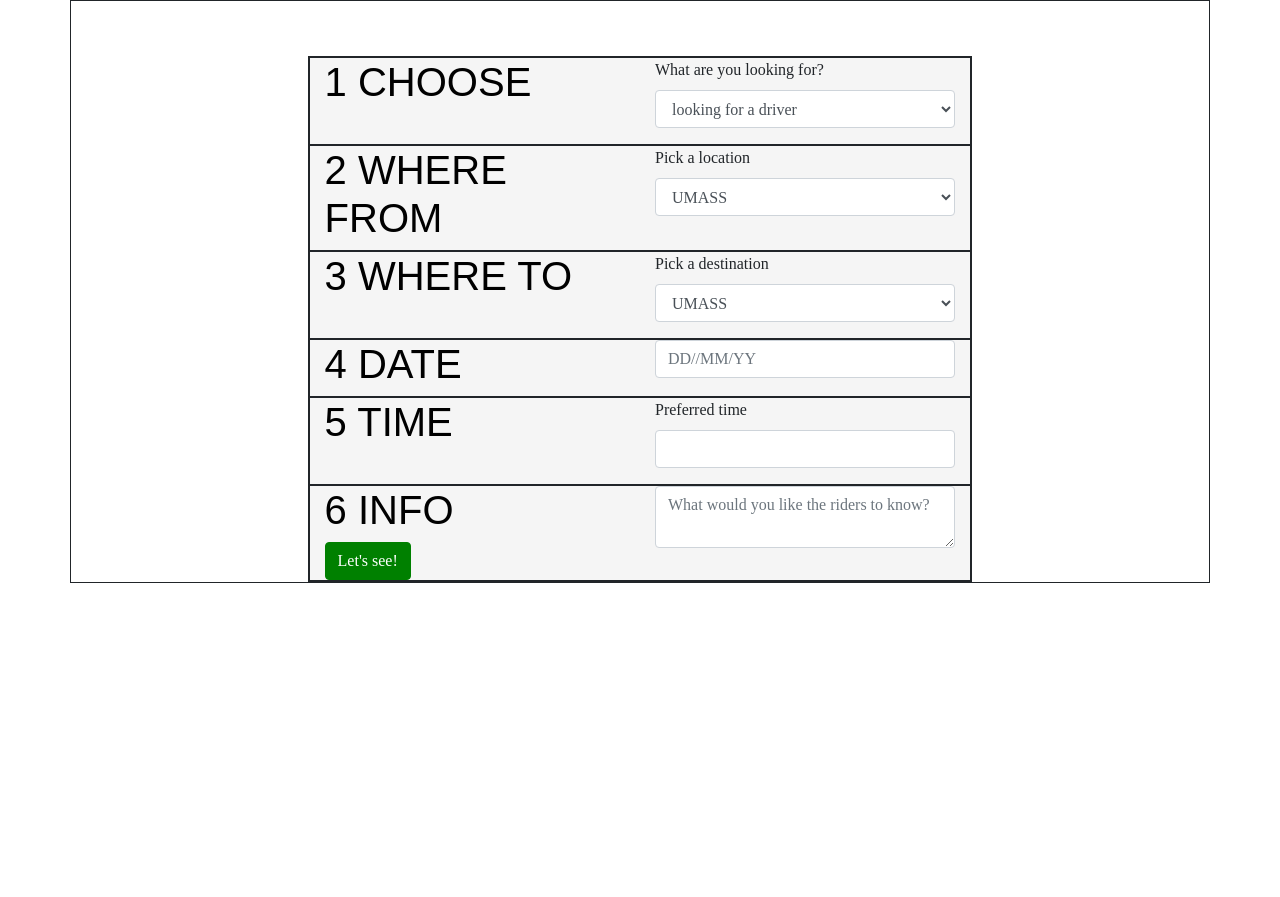
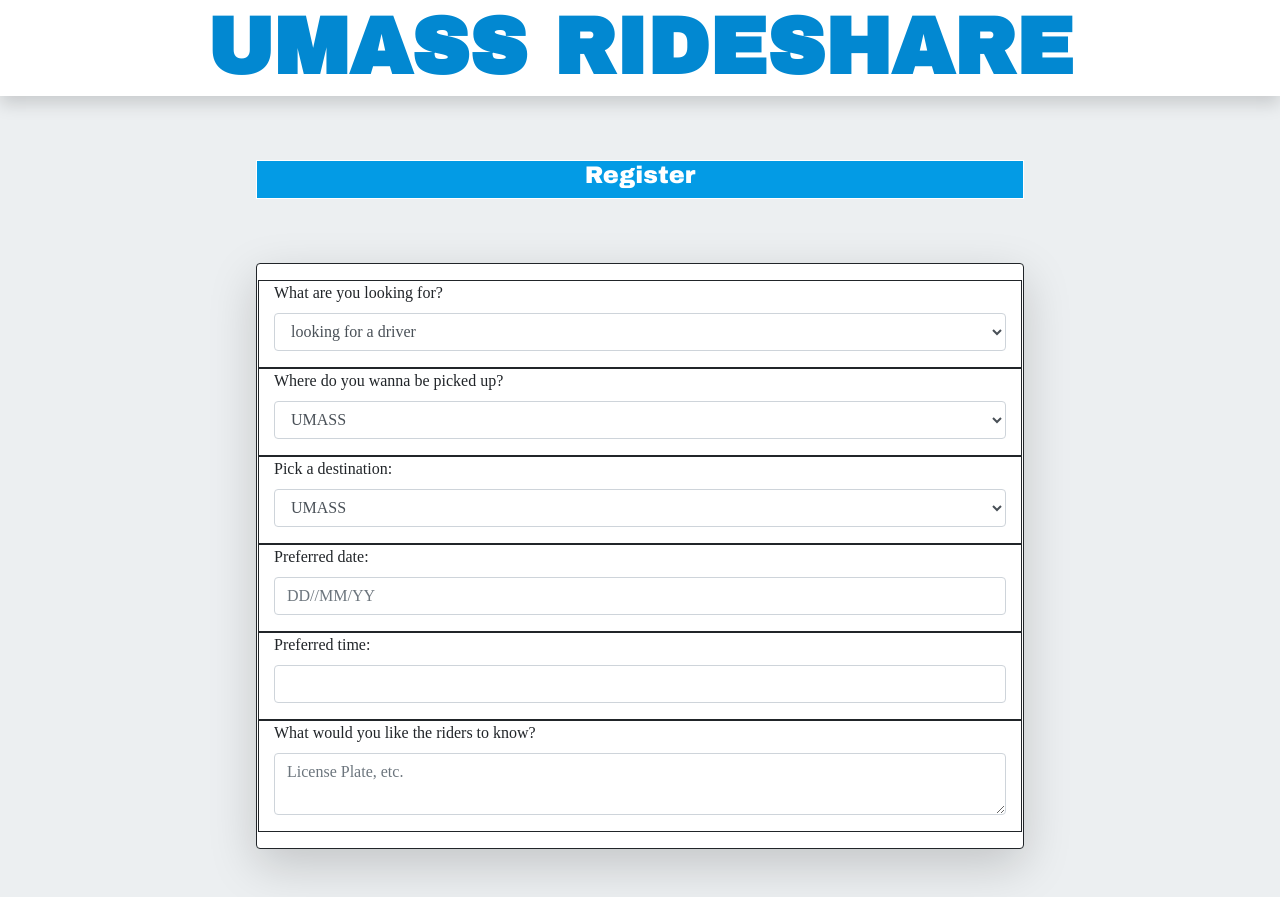
Before and after one commit to ymekky/cs326-final-vav, a website: page info.html in a window 1280 px wide. Before the commit the page ends 800 px from the top, so only its background shows below. Drawn offline with nearby package versions, Linux system fonts and the light colour scheme; a web font is replaced by a local one.

Commit message:
changed font + less plain

```diff
--- a/info.html
+++ b/info.html
@@ -5,15 +5,24 @@
         <meta name="viewport" content="width=device-width, initial-scale=1, shrink-to-fit=no">
 
         <title>UMass Rideshare</title>
+        <link href="https://fonts.googleapis.com/css2?family=Archivo&display=swap" rel="stylesheet">
+        <link href="https://fonts.googleapis.com/css?family=Archivo+Black|Judson:400,700" rel="stylesheet">
+
+        <link href="https://fonts.googleapis.com/css2?family=Lato:wght@300;400&display=swap" rel="stylesheet">
+
         <link rel="stylesheet" href="index.css">
         <link rel="stylesheet" href="https://cdn.jsdelivr.net/npm/bootstrap@4.5.3/dist/css/bootstrap.min.css" integrity="sha384-TX8t27EcRE3e/ihU7zmQxVncDAy5uIKz4rEkgIXeMed4M0jlfIDPvg6uqKI2xXr2" crossorigin="anonymous">
     </head>
-    <body class="container">
-        <div class="container details">
+    <body style="background-color: #eceff1 !important">
+        <h1 class="logo font-weight-bold shadow" style="background-color: white;">UMASS RIDESHARE</h1>
+        <div class="container details text-center" style="background-color: #039be5; color: white;">
+          <h4> Register </h4>
+        </div>
+        <div class="container details shadow-lg p-3 mb-5 bg-white rounded">
           <div class="row">
-            <div class="col">
-              <h1 class="text-left">1 CHOOSE</h1>
-            </div>
+           <!-- <div class="col align-self-center">
+              <h3 class="text-left font-weight-bold">1 CHOOSE</h3>
+            </div> -->
             <div class="col">
               <div class="form-group">
                 <label for="sel1">What are you looking for?</label>
@@ -26,12 +35,12 @@
           </div>
 
           <div class="row">
-            <div class="col">
-              <h1 class="text-left">2 WHERE FROM</h1>
-            </div>
+            <!-- <div class="col align-self-center">
+              <h3 class="text-left font-weight-bold">2 WHERE FROM</h3>
+            </div> -->
             <div class="col">
               <div class="form-group">
-                <label for="sel1">Pick a location</label>
+                <label for="sel1">Where do you wanna be picked up?</label>
                 <select class="form-control" id="sel1">
                   <option>UMASS</option>
                   <option>Boston Logan Airport</option>
@@ -43,13 +52,13 @@
           </div>
 
           <div class="row">
-            <div class="col">
-              <h1 class="text-left">3 WHERE TO</h1>
-            </div>
+          <!--   <div class="col align-self-center">
+              <h3 class="text-left font-weight-bold">3 WHERE TO</h3>
+            </div> -->
 
             <div class="col">
               <div class="form-group">
-                <label for="sel1">Pick a destination</label>
+                <label for="sel1">Pick a destination:</label>
                 <select class="form-control" id="sel1">
                   <option>UMASS</option>
                   <option>Boston Logan Airport</option>
@@ -62,40 +71,42 @@
           </div>
 
           <div class="row">
-            <div class="col">
-              <h1 class="text-left">4 DATE</h1>
-            </div>
+           <!--  <div class="col align-self-center">
+              <h3 class="text-left font-weight-bold">4 DATE</h3>
+            </div> -->
 
             <div class="col">
               <div class="form-group">
+                <label for="sel1">Preferred date:</label>
                 <input type="email" class="form-control" id="date" aria-describedby="dateHelp" placeholder="DD//MM/YY">
               </div>
             </div>
           </div>
 
           <div class="row">
-            <div class="col">
-              <h1 class="text-left">5 TIME</h1>
-            </div>
+           <!--  <div class="col align-self-center">
+              <h3 class="text-left font-weight-bold">5 TIME</h3>
+            </div> -->
 
             <div class="col">
               <div class="form-group">
-                <label for="sel1">Preferred time</label>
+                <label for="sel1">Preferred time:</label>
                 <input type="email" class="form-control" id="time" aria-describedby="timeHelp" placeholder="">
               </div>
             </div>
           </div>
 
           <div class="row">
-            <div class="col">
-              <h1 class="text-left">6 INFO</h1>
+            <!-- <div class="col align-self-center">
+              <h3 class="text-left font-weight-bold">6 INFO</h3>
               <button type="submit" class="btn btn-primary">Let's see!</button>
-            </div>
+            </div> -->
 
             <div class="col">
 
               <div class="form-group">
-                <textarea class="form-control" id="info" rows="2" placeholder="What would you like the riders to know?"></textarea>
+                <label for="sel1">What would you like the riders to know?</label>
+                <textarea class="form-control" id="info" rows="2" placeholder="License Plate, etc."></textarea>
               </div>
 
             </div>
```
